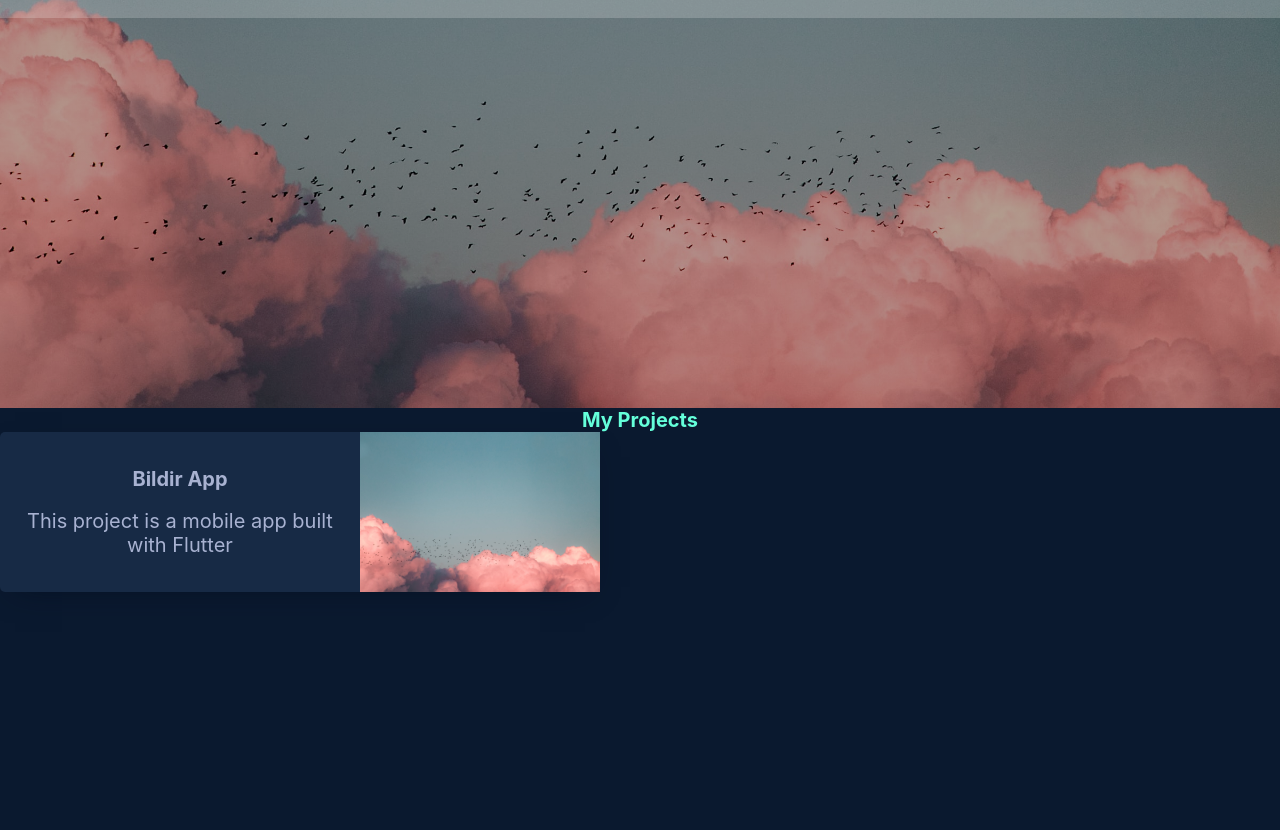
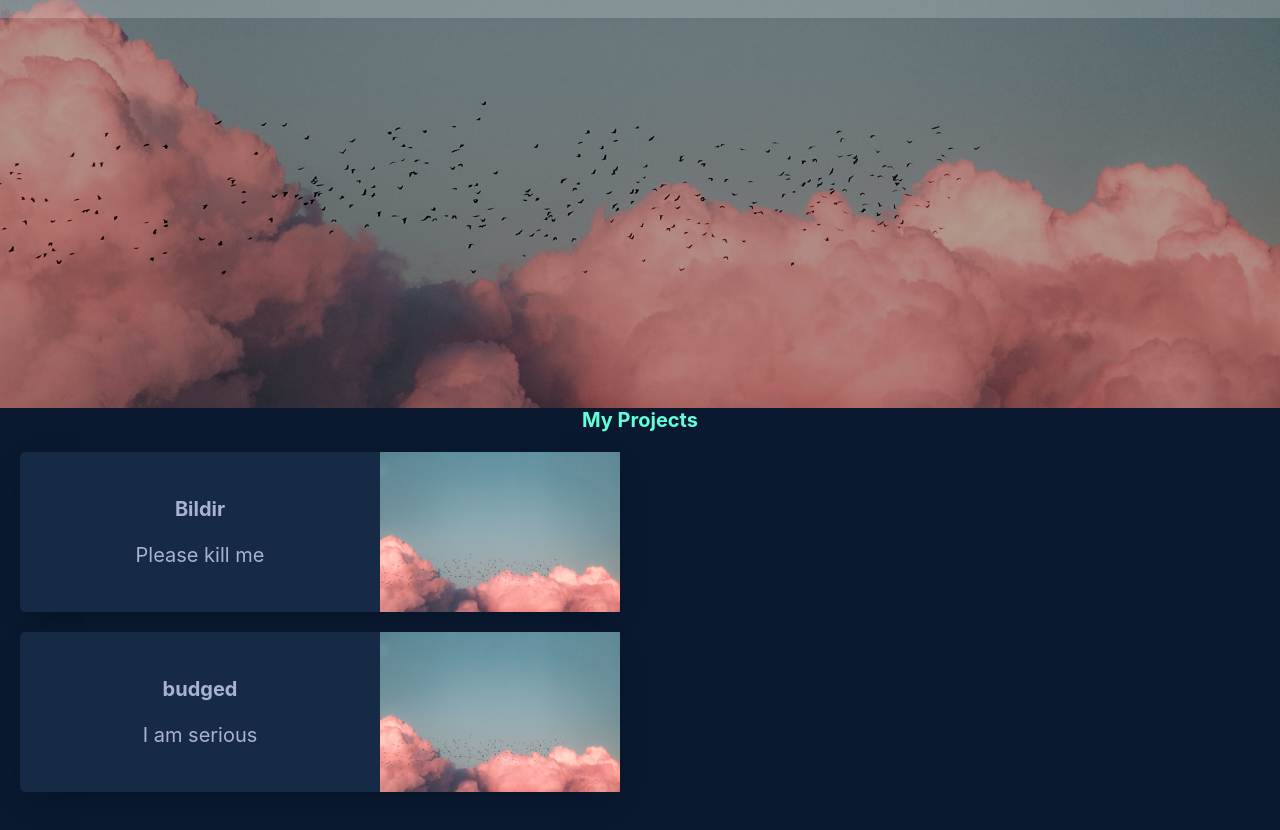
Before and after one commit to cankat-orum/reactjs-portfolio-website, a React (Create React App) app: page / in a window 1280 px wide. Shown: the part 392-1222 px from the top of the page. Built offline with nearby package versions, Linux system fonts and the light colour scheme.

Commit message:
Props to project item

```diff
--- a/src/ProjectItem.css
+++ b/src/ProjectItem.css
@@ -1,9 +1,11 @@
 .ProjectItem {
   width: 600px;
   display: flex;
+  justify-content: space-between;
   background-color: rgb(23, 42, 69);
   box-shadow: rgba(2, 12, 27, 0.7) 0px 10px 30px -15px;
   border-radius: 5px;
+  margin: 20px;
 }
 
 .thumbnail {
@@ -13,6 +15,7 @@
 
 .project-info {
   order: 1;
+  width: 100%;
   display: flex;
   justify-content: space-evenly;
   flex-direction: column;
--- a/src/ProjectItem.js
+++ b/src/ProjectItem.js
@@ -2,16 +2,14 @@ import React from "react";
 import ItemImg from "./img/index-bg.jpg";
 import "./ProjectItem.css";
 
-function ProjectItem() {
+function ProjectItem({ title, desc }) {
   return (
     <div className="ProjectItem">
       <img className="thumbnail" src={ItemImg}></img>
       <div className="project-info">
         <div className="links"></div>
-        <h5 className="project-title">Bildir App</h5>
-        <p className="project-desc">
-          This project is a mobile app built with Flutter
-        </p>
+        <h5 className="project-title">{title}</h5>
+        <p className="project-desc">{desc}</p>
         <div className="techs-used"></div>
       </div>
     </div>
--- a/src/Projects.js
+++ b/src/Projects.js
@@ -6,7 +6,8 @@ function Projects() {
   return (
     <div className="Projects">
       <h2 className="projects-section-title">My Projects</h2>
-      <PItem />
+      <PItem title="Bildir" desc="Please kill me" />
+      <PItem title="budged" desc="I am serious" />
     </div>
   );
 }
```
